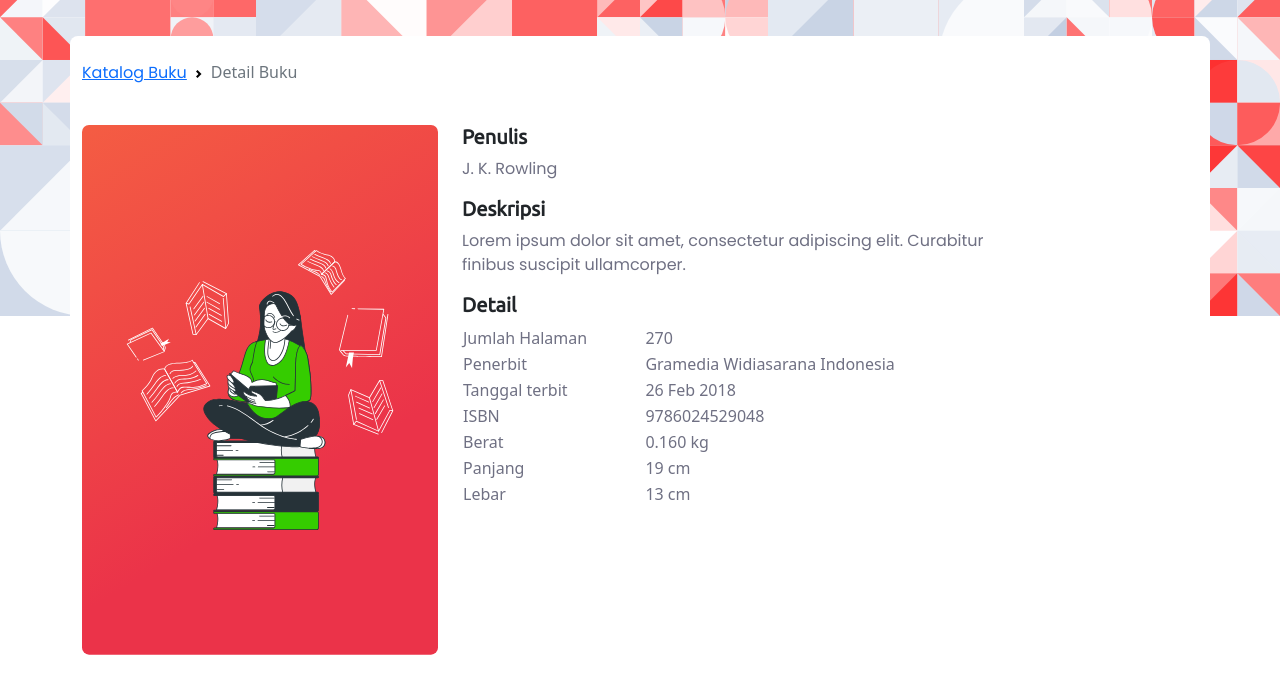
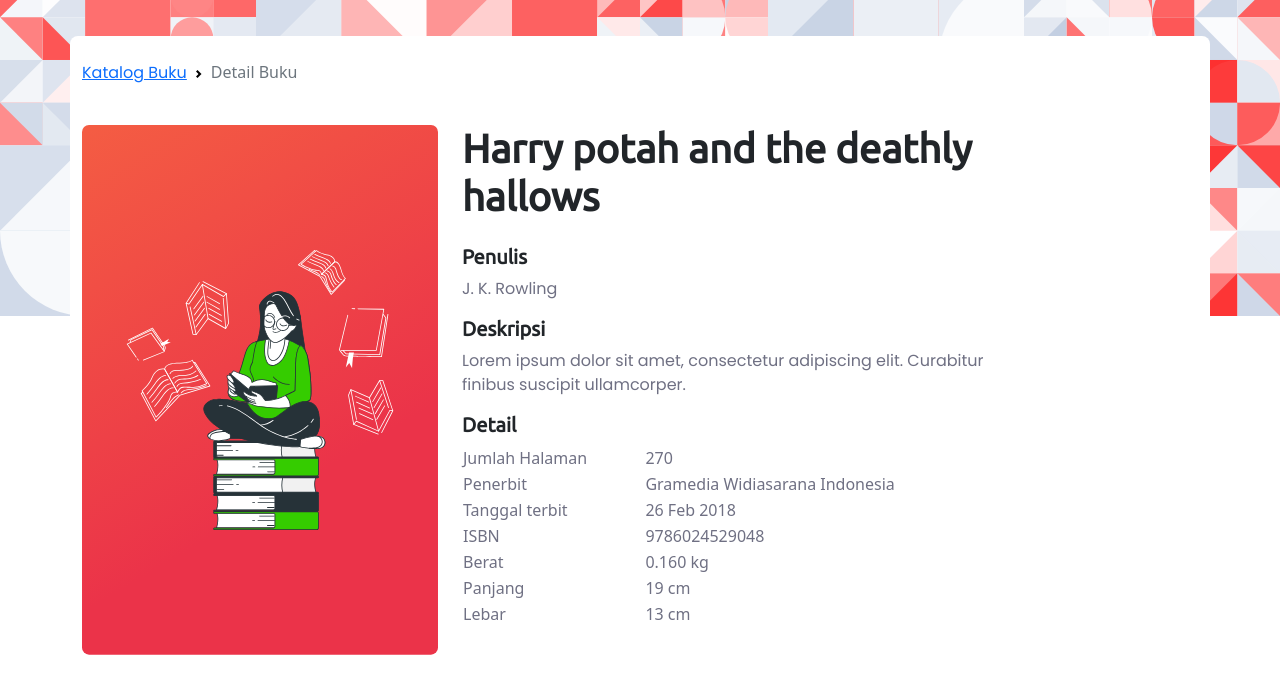
Before and after one commit to zidandff/perpus-smk-telkom-bdg, a plain HTML site: page book-detail.html in a window 1280 px wide. Shown: the part 84-760 px from the top of the page. Drawn offline with nearby package versions, Linux system fonts and the light colour scheme.

Commit message:
lupa judulnya hehe

```diff
--- a/book-detail.html
+++ b/book-detail.html
@@ -66,6 +66,9 @@
                     </div>
                     <div class="col-md-6 mt-5 mt-md-0">
                         <div class="book-info">
+                            <h1 class="fw-bold pb-3">
+                                Harry potah and the deathly hallows
+                            </h1>
                             <div class="info-item">
                                 <h5 class="fw-bold">Penulis</h5>
                                 <p>J. K. Rowling</p>
```
